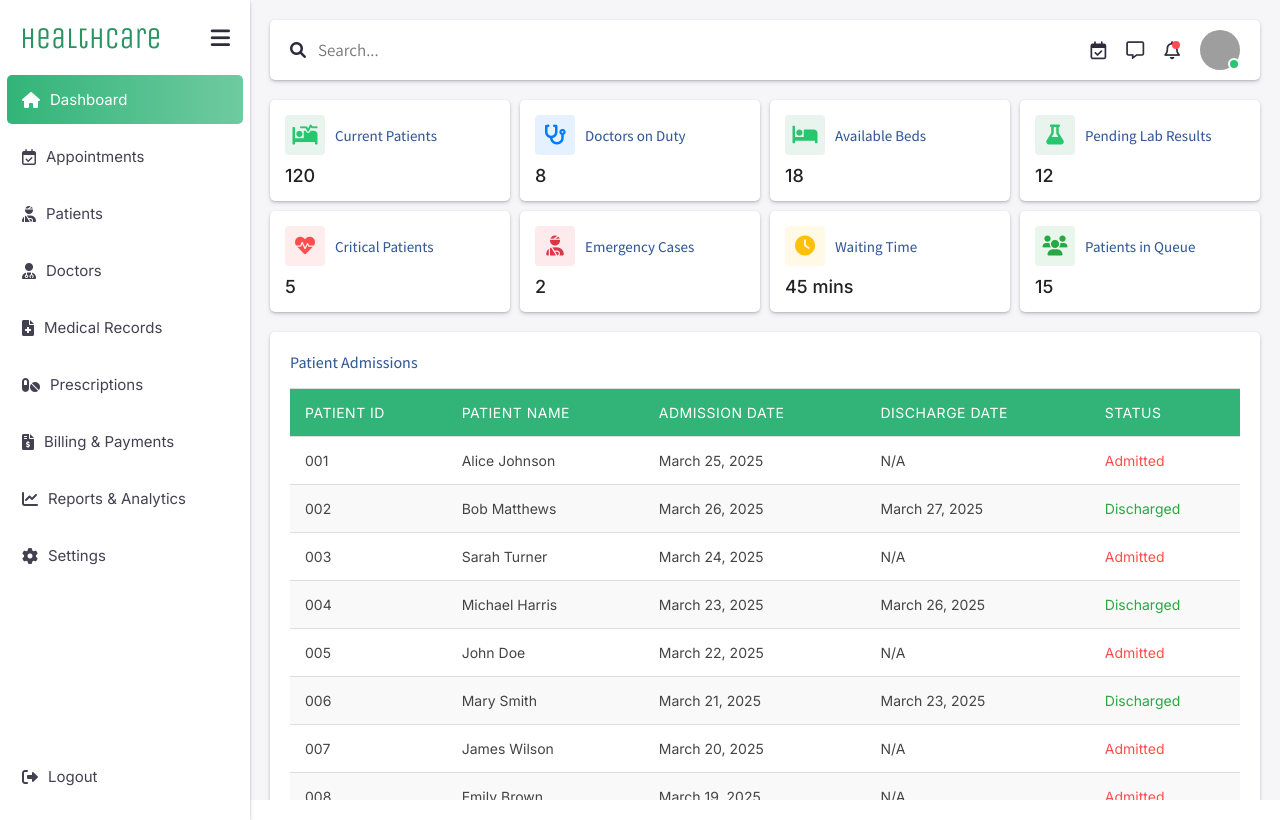
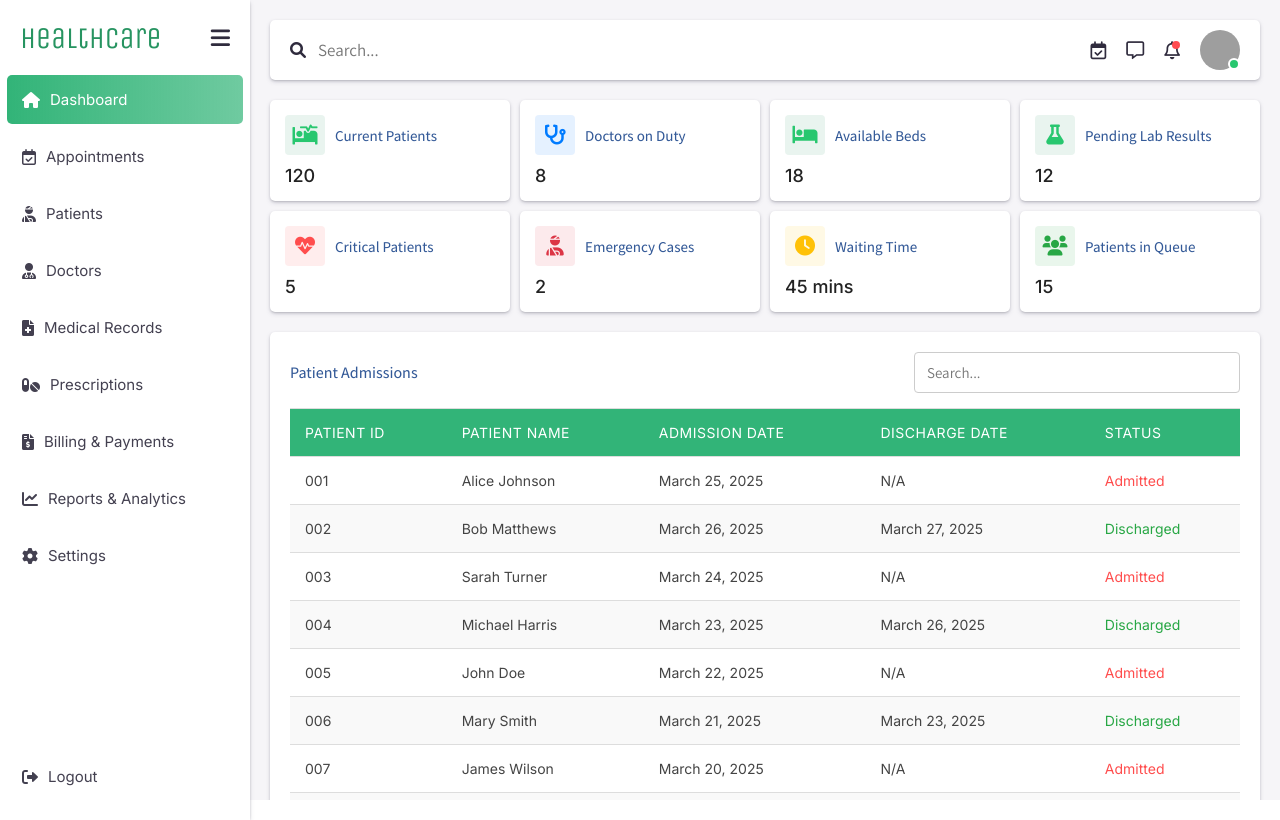
Before and after one commit to joseph-johnson27001/healthcare-dashboard, a Vue app: page / in a window 1280 px wide. Built offline with nearby package versions, Linux system fonts and the light colour scheme; grey boxes are pictures that could not be loaded.

Commit message:
Searchbar func

```diff
--- a/src/components/Tables/PatientAdmissionTable.vue
+++ b/src/components/Tables/PatientAdmissionTable.vue
@@ -1,5 +1,15 @@
 <template>
   <div class="table-container">
+    <div class="table-header">
+      <span class="table-title">Patient Admissions</span>
+      <input
+        v-model="searchQuery"
+        type="text"
+        placeholder="Search..."
+        class="search-bar"
+      />
+    </div>
+
     <table>
       <thead>
         <tr>
@@ -12,7 +22,7 @@
       </thead>
       <tbody>
         <tr
-          v-for="(patient, index) in paginatedPatients"
+          v-for="(patient, index) in filteredPatients"
           :key="index"
           :class="{ 'hover-row': true }"
         >
@@ -61,16 +71,30 @@ export default {
     return {
       currentPage: 1,
       itemsPerPage: 10,
+      searchQuery: "",
     };
   },
   computed: {
     totalPages() {
-      return Math.ceil(this.patients.length / this.itemsPerPage);
+      return Math.ceil(this.filteredPatients.length / this.itemsPerPage);
+    },
+    filteredPatients() {
+      return this.patients.filter((patient) => {
+        const searchTerm = this.searchQuery.toLowerCase();
+        return (
+          patient.id.toLowerCase().includes(searchTerm) ||
+          patient.name.toLowerCase().includes(searchTerm) ||
+          patient.admissionDate.toLowerCase().includes(searchTerm) ||
+          (patient.dischargeDate &&
+            patient.dischargeDate.toLowerCase().includes(searchTerm)) ||
+          patient.status.toLowerCase().includes(searchTerm)
+        );
+      });
     },
     paginatedPatients() {
       const start = (this.currentPage - 1) * this.itemsPerPage;
       const end = start + this.itemsPerPage;
-      return this.patients.slice(start, end);
+      return this.filteredPatients.slice(start, end);
     },
   },
   methods: {
@@ -86,6 +110,33 @@ export default {
 <style scoped>
 .table-container {
   background-color: #ffffff;
+}
+
+.table-header {
+  display: flex;
+  justify-content: space-between;
+  align-items: center;
+}
+
+.table-title {
+  font-family: "Assistant", sans-serif;
+  display: flex;
+  align-items: center;
+  font-size: 16px;
+  font-weight: 500;
+  color: #345a98;
+}
+
+.search-bar {
+  padding: 10px 12px;
+  border: 1px solid #ccc;
+  border-radius: 4px;
+  font-size: 14px;
+  width: 300px;
+  outline: none;
+  font-size: 15px;
+  background: none;
+  font-family: "Assistant", sans-serif;
 }
 
 table {
--- a/src/components/UI/TableCard.vue
+++ b/src/components/UI/TableCard.vue
@@ -1,8 +1,5 @@
 <template>
   <div class="card">
-    <div class="card-header">
-      <span class="card-title">{{ title }}</span>
-    </div>
     <div class="card-content">
       <slot></slot>
     </div>
@@ -33,14 +30,4 @@ export default {
   cursor: pointer;
   margin-top: 20px;
 }
-
-.card-header {
-  font-family: "Assistant", sans-serif;
-  display: flex;
-  align-items: center;
-
-  font-size: 16px;
-  font-weight: 500;
-  color: #345a98;
-}
 </style>
```
